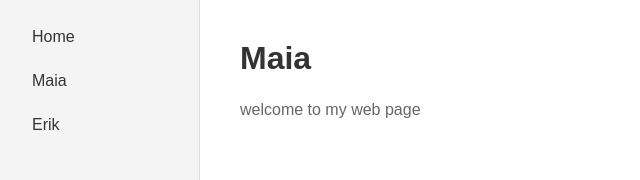
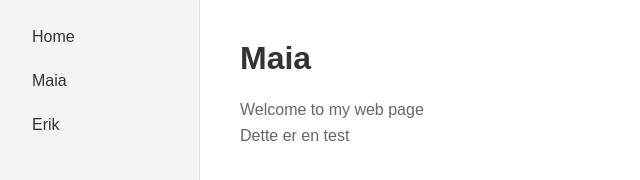
Before and after one commit to Msol89/MeeLex, a plain HTML site: page docs/maia.html in a window 1280 px wide. Shown: the top 180 px of the page, without its empty margins (0-640 px from the left). Drawn offline with Linux system fonts and the light colour scheme.

Commit message:
enret litt på maia siden

```diff
--- a/docs/maia.html
+++ b/docs/maia.html
@@ -16,7 +16,8 @@
     </nav>
     <main>
         <h1>Maia</h1>
-        <p>welcome to my web page</p>
+        <p>Welcome to my web page</p>
+        <p>Dette er en test</p>
     </main>
 </body>
 </html>
```
